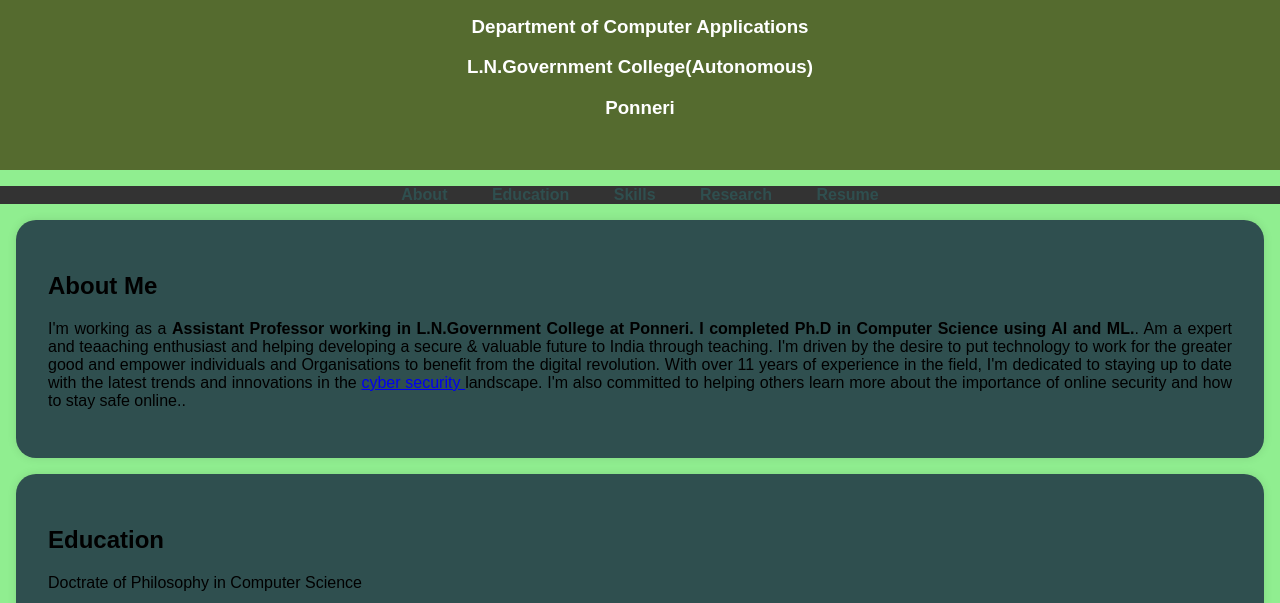
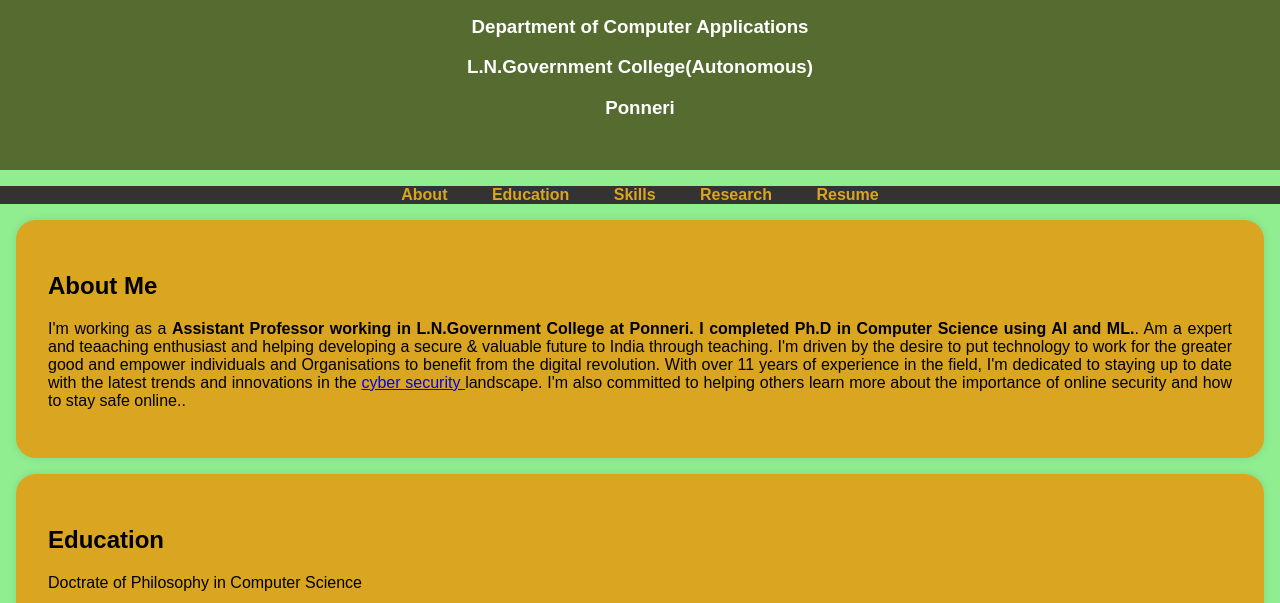
Before and after one commit to ArunkumarRajamani46/ArunPortfolio, a plain HTML site: page index.html in a window 1280 px wide. Shown: the part 197-800 px from the top of the page. Drawn offline with Linux system fonts and the light colour scheme.

Commit message:
Update index.html

```diff
--- a/index.html
+++ b/index.html
@@ -35,7 +35,7 @@
 
         nav {
             background-color: #333;
-            color: #2f4f4f;
+            color: #daa520;
             text-align: center;
         }
 
@@ -51,11 +51,11 @@
 
         nav ul li a {
             text-decoration: none;
-            color: #2f4f4f;
+            color: #daa520;
         }
 
         .section-content {
-            background-color: #2f4f4f;
+            background-color: #daa520;
             padding: 2rem;
             margin: 1rem;
             border-radius: 20px;
@@ -64,7 +64,7 @@
         }
 
         .download-button {
-            background-color: #666;
+            background-color: #00FFFF;
             color: #2f4f4f;
             padding: 0.5rem 1rem;
             text-decoration: none;
```
